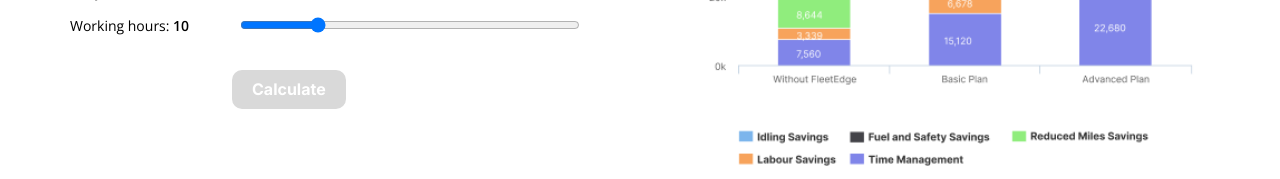
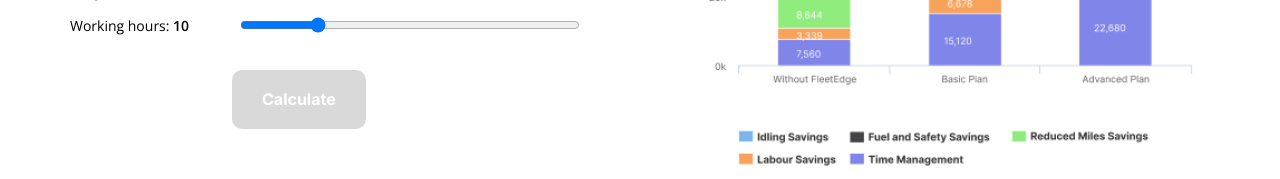
Before and after one commit to Poonam-sankey/angularproject1, an Angular app: page /home in a window 1280 px wide. Shown: the part 1344-1523 px from the top of the page. Built offline with nearby package versions, Linux system fonts and the light colour scheme.

Commit message:
"ALL component created"

```diff
--- a/src/app/header/home/home.component.html
+++ b/src/app/header/home/home.component.html
@@ -51,5 +51,6 @@
 <app-slide></app-slide>
 <app-plan></app-plan>
 <app-advfeatures></app-advfeatures>
+<app-review></app-review>
 <app-contact-form></app-contact-form>
 <app-footer></app-footer>
--- a/src/app/main/first/slide/slide.component.css
+++ b/src/app/main/first/slide/slide.component.css
@@ -92,7 +92,7 @@ label span {
 
 .calculate-btn {
     background-color: #d9d9d9;
-    padding: 10px 20px;
+    padding: 20px 30px;
     border-radius: 10px ;
     border: none;
     cursor: pointer;
--- a/src/app/main/second/advfeatures/advfeatures.component.ts
+++ b/src/app/main/second/advfeatures/advfeatures.component.ts
@@ -24,6 +24,7 @@ export class AdvfeaturesComponent {
       title: 'Vehicle Health Monitoring',
       description: 'Reduce Downtime with preventive maintenance alerts and diagnostics'
     }
+
   ];
 
   activeIndex = 1;
--- a/src/app/main/second/second.module.ts
+++ b/src/app/main/second/second.module.ts
@@ -15,7 +15,7 @@ import { AdvfeaturesComponent } from './advfeatures/advfeatures.component';
   imports: [
     CommonModule
   ],
-  exports: [AdvfeaturesComponent]
+  exports: [AdvfeaturesComponent,ReviewComponent]
 
 })
 export class SecondModule { }
```
